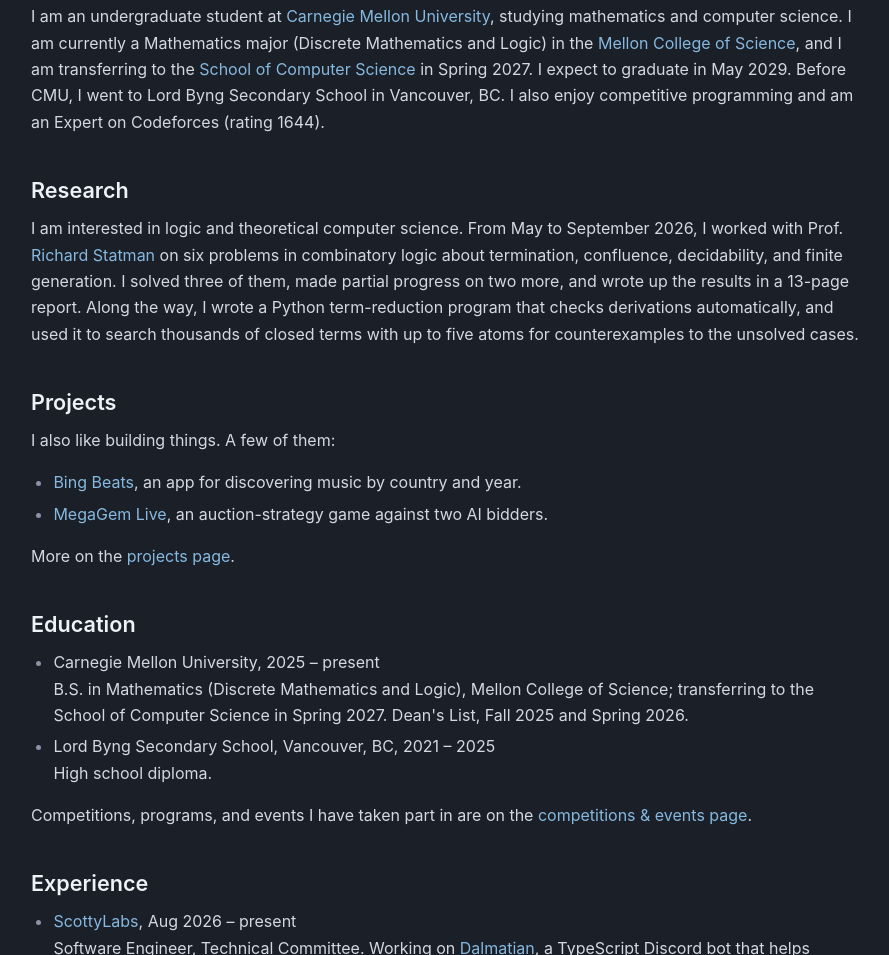
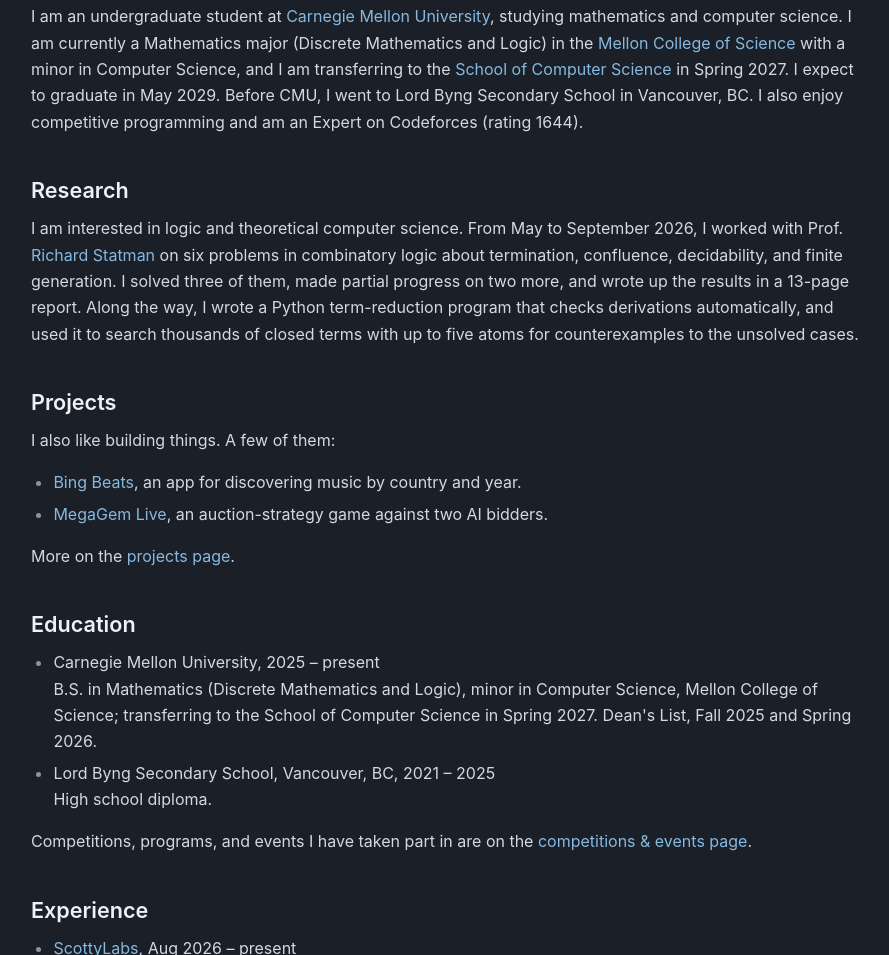
Before and after one commit to KaiwenLi2007/kaiwenli, a plain HTML site: page index.html in a window 1280 px wide. Shown: the part 329-1284 px from the top of the page, without its empty margins (195-1084 px from the left). Drawn offline with Linux system fonts and the light colour scheme.

Commit message:
Update index.html

```diff
--- a/index.html
+++ b/index.html
@@ -38,8 +38,9 @@
     <p>
       I am an undergraduate student at <a href="https://www.cmu.edu/">Carnegie Mellon University</a>,
       studying mathematics and computer science. I am currently a Mathematics major (Discrete Mathematics
-      and Logic) in the <a href="https://www.cmu.edu/mcs/">Mellon College of Science</a>, and I am
-      transferring to the <a href="https://www.cs.cmu.edu/">School of Computer Science</a> in Spring 2027.
+      and Logic) in the <a href="https://www.cmu.edu/mcs/">Mellon College of Science</a> with a minor in
+      Computer Science, and I am transferring to the <a href="https://www.cs.cmu.edu/">School of Computer Science</a>
+      in Spring 2027.
       I expect to graduate in May 2029.
       Before CMU, I went to Lord Byng Secondary School in Vancouver, BC.
       I also enjoy competitive programming and am an Expert on Codeforces (rating 1644).
@@ -68,7 +69,7 @@
     <ul>
       <li>
         Carnegie Mellon University, 2025 &ndash; present<br>
-        B.S. in Mathematics (Discrete Mathematics and Logic), Mellon College of Science;
+        B.S. in Mathematics (Discrete Mathematics and Logic), minor in Computer Science, Mellon College of Science;
         transferring to the School of Computer Science in Spring 2027. Dean's List, Fall 2025 and Spring 2026.
       </li>
       <li>
```
